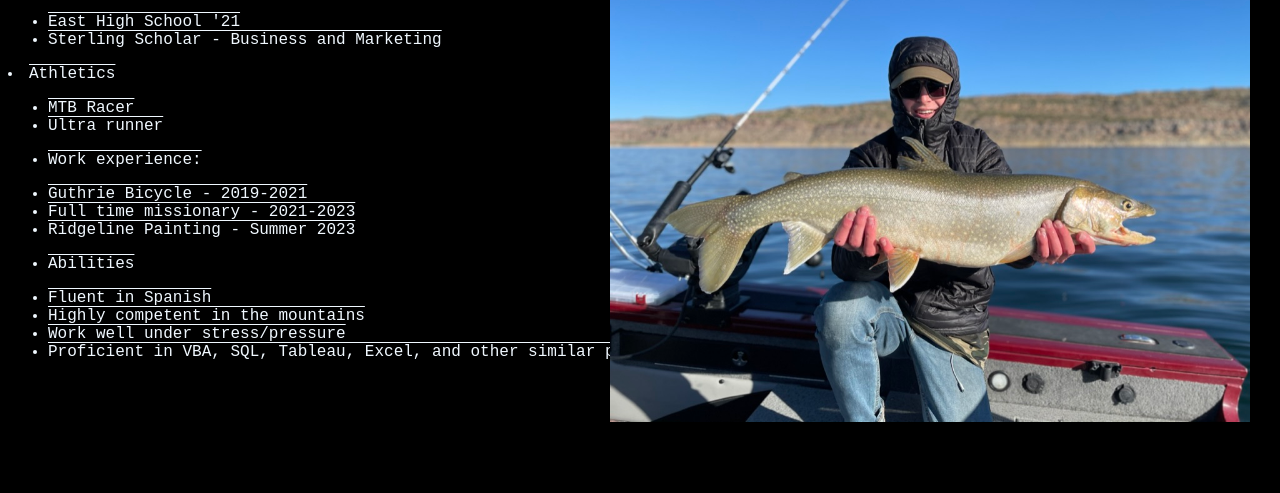
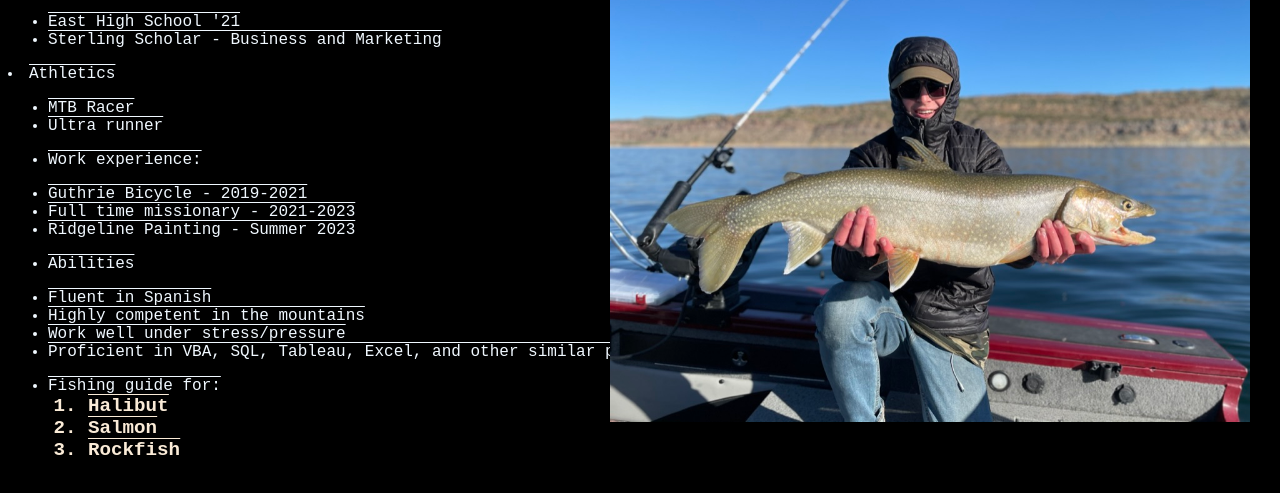
Before and after one commit to twall03/troutslayer, a plain HTML site: page Website/resume.html in a window 1280 px wide. Shown: the part 119-612 px from the top of the page. Drawn offline with Linux system fonts and the light colour scheme.

Commit message:
Add files via upload

```diff
--- a/Website/resume.html
+++ b/Website/resume.html
@@ -62,6 +62,13 @@
                     <li>Work well under stress/pressure</li>
                     <li>Proficient in VBA, SQL, Tableau, Excel, and other similar programs</li>
                 </ul>
+                <ul>
+                    <li>Fishing guide for:
+                        <ol>
+                            <li>Halibut</li> <li>Salmon</li> <li>Rockfish</li>
+                        </ol>
+                    </li>
+                </ul>
  <img src="laker2.jpeg" alt="Me"
     width="50%"></a>
 
```
